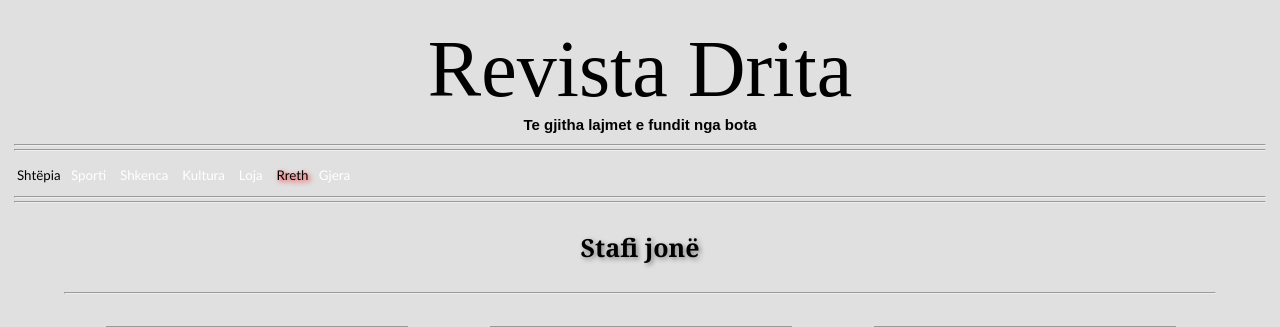
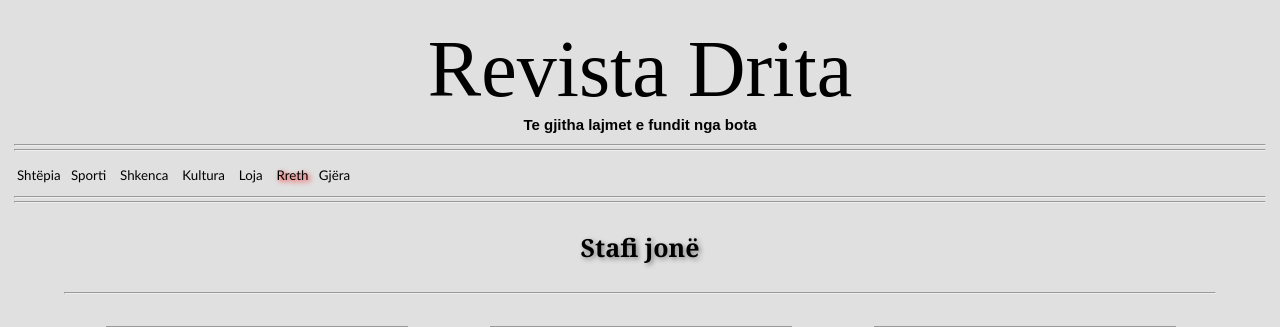
Before and after one commit to ndriqimh/PHP18_19, a PHP site: page /Rreth.html in a window 1280 px wide. Shown: the part 48-375 px from the top of the page. Run offline with PHP 8.4, Linux system fonts and the light colour scheme.

Commit message:
Përmirësime

```diff
--- a/ProjektiPHP/Rreth.html
+++ b/ProjektiPHP/Rreth.html
@@ -406,12 +406,12 @@ function drop(ev) {
         <hr style="position: relative; top:-7px; margin: 0em -3.1em 0em -3.1em; ">
         <p class="menuja"><small>
                 <a href="Sht&euml;pia.html" class="menuja1" style="color:black;">Sht&euml;pia</a>&nbsp;&nbsp;
-                <a href="Sporti.html" class="menuja1">Sporti</a> &nbsp;&nbsp;
-                <a href="Shkencë.html" class="menuja1">Shkenca</a> &nbsp;&nbsp;
-                <a href="Kulture.html" class="menuja1">Kultura</a> &nbsp;&nbsp;
-                <a href="Loja.html" class="menuja1">Loja</a> &nbsp;&nbsp;
+                <a href="Sporti.html" class="menuja1" style="color:black;">Sporti</a> &nbsp;&nbsp;
+                <a href="Shkencë.html" class="menuja1" style="color:black;">Shkenca</a> &nbsp;&nbsp;
+                <a href="Kulture.html" class="menuja1" style="color:black;">Kultura</a> &nbsp;&nbsp;
+                <a href="Loja.html" class="menuja1" style="color:black;">Loja</a> &nbsp;&nbsp;
                 <a href="Rreth.html" class="menuja1" style="color: black;text-shadow: 2px 2px 5px red;" > Rreth </a> &nbsp;
-                <a href="Gjera.php" class="menuja1"> Gjera </a> </small> </p>
+                <a href="Gjera.php" class="menuja1" style="color:black;"> Gj&euml;ra </a> </small> </p>
 
         <hr style="margin: 1em -3.1em 0em -3.1em;">
         <hr style="position: relative; top:-7px; margin: 0em -3.1em 0em -3.1em; ">
@@ -511,12 +511,10 @@ function drop(ev) {
 
                 <label for="subjekti">Mesazhi</label>
                 <textarea id="subjekti" name="mesazhi" placeholder="Shenoni ketu ..." style="height:200px"></textarea>
+                <input type="submit" name="submit" value="Dergo">
+                </form>
+        </div>
 
-             <input type="submit" name="submit" value="Dergo">
-
-         </form>
-
-</div>
             <div class="container">
                 <h2>Kërkuesi në Wikipedia</h2>
                 <table class="table">
@@ -528,9 +526,7 @@ function drop(ev) {
                     </tr>
                     <tr>
                         <th>
-                            <div id="results" style="font-family:Verdana; font-size:10px; font-style:normal;">
-
-                            </div>
+                            <div id="results" style="font-family:Verdana; font-size:10px; font-style:normal;"></div>
                         </th>
                     </tr>
                 </table>
```
Also changed, not shown: ProjektiPHP/Gjera.php (+4 -4 lines). Lines whose indentation alone changed are shown as unchanged.
